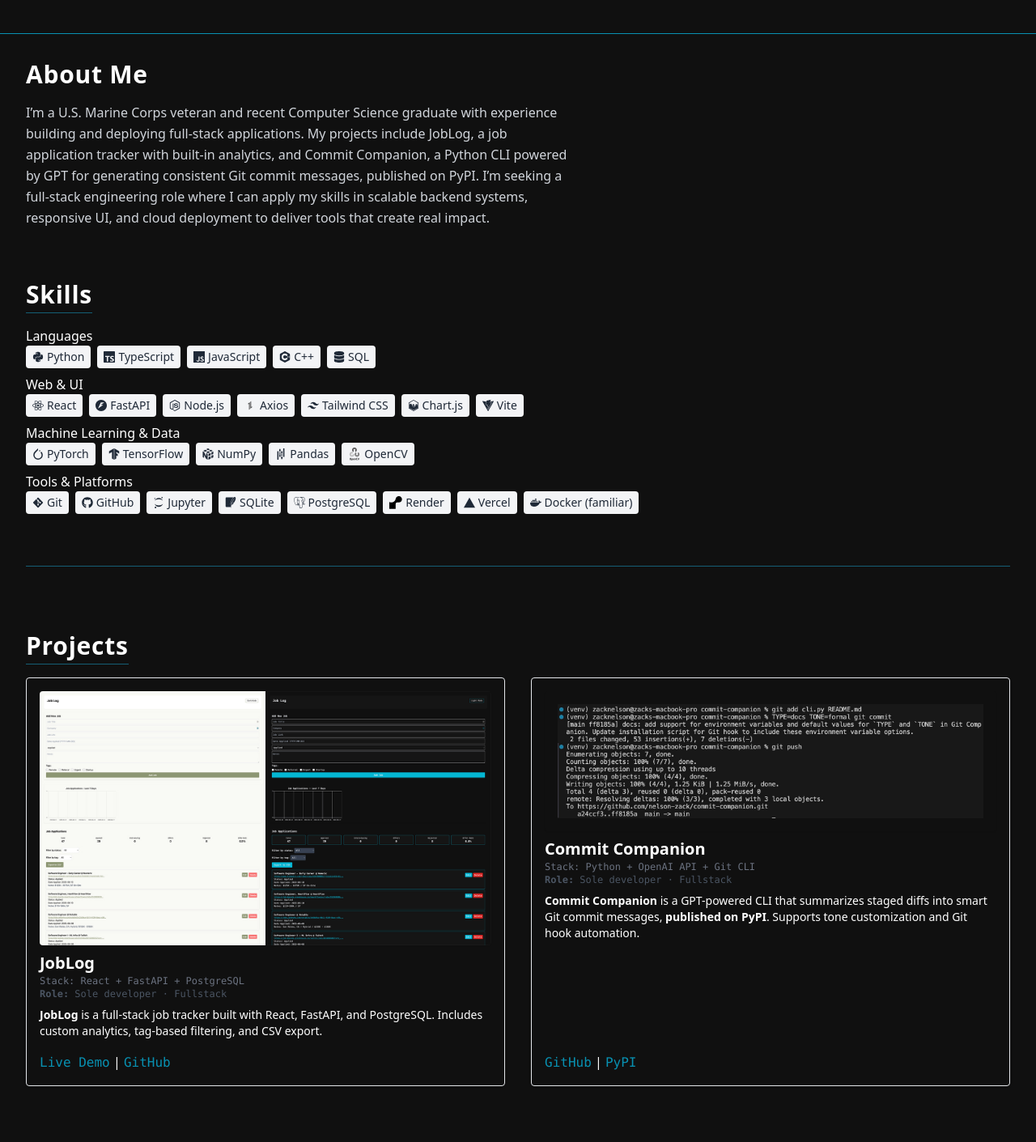
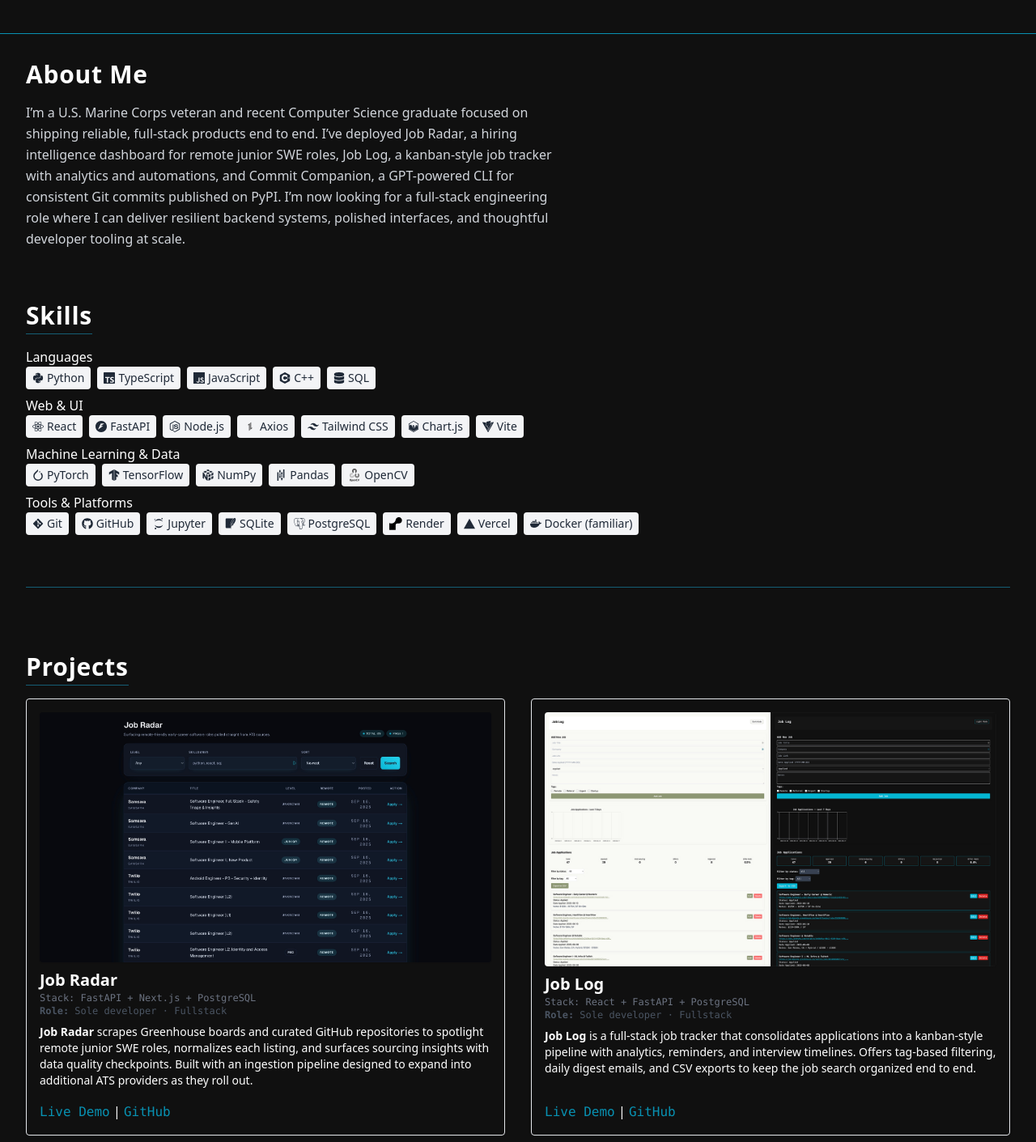
Before and after one commit to nelson-zack/portfolio, a React (Vite) app: page / in a window 1280 px wide. Shown: the part 93-1504 px from the top of the page at 81% size. Built offline with nearby package versions, Linux system fonts and the light colour scheme.

Commit message:
chore: update AOS initialization duration to 700 and once to false in App.tsx. Refactor bio to focus on shipping full-stack products. Add Job Radar card with project details and links. Update old card names and descriptions.

```diff
--- a/src/App.tsx
+++ b/src/App.tsx
@@ -30,7 +30,7 @@
 
 function App() {
   useEffect(() => {
-    AOS.init({ duration: 700, once: true });
+    AOS.init({ duration: 700, once: false });
   }, []);
   return (
     <div className='min-h-screen bg-[#101010] text-white font-sans flex flex-col'>
@@ -100,14 +100,15 @@
           </h2>
           <p className='max-w-2xl font-light text-gray-300 leading-relaxed'>
             I’m a U.S. Marine Corps veteran and recent Computer Science graduate
-            with experience building and deploying full-stack applications. My
-            projects include <strong>JobLog</strong>, a job application tracker
-            with built-in analytics, and <strong>Commit Companion</strong>, a
-            Python CLI powered by GPT for generating consistent Git commit
-            messages, <strong>published on PyPI</strong>. I’m seeking a
-            full-stack engineering role where I can apply my skills in scalable
-            backend systems, responsive UI, and cloud deployment to deliver
-            tools that create real impact.
+            focused on shipping reliable, full-stack products end to end. I’ve
+            deployed <strong>Job Radar</strong>, a hiring intelligence dashboard
+            for remote junior SWE roles, <strong>Job Log</strong>, a kanban-style
+            job tracker with analytics and automations, and
+            <strong> Commit Companion</strong>, a GPT-powered CLI for consistent
+            Git commits <strong>published on PyPI</strong>. I’m now looking for a
+            full-stack engineering role where I can deliver resilient backend
+            systems, polished interfaces, and thoughtful developer tooling at
+            scale.
           </p>
         </section>
 
@@ -242,7 +243,55 @@
             Projects
           </h2>
           <div className='grid md:grid-cols-2 gap-8'>
-            {/* JobLog Card */}
+            {/* Job Radar Card */}
+            <div
+              title='Monitor ATS job boards and surface hiring insights'
+              className='p-4 border rounded shadow transition hover:shadow-[0_0_0_3px_#22d3ee,0_0_12px_#22d3ee] hover:scale-[1.01] motion-safe:transition-transform motion-safe:duration-300 flex flex-col justify-between min-h-[500px]'
+            >
+              <div className='flex-1 flex flex-col'>
+                <img
+                  src='/job-radar-thumb.jpg'
+                  alt='Screenshot of Job Radar dashboard'
+                  className='w-full mb-2 rounded shadow-sm'
+                />
+                <h3 className='text-xl font-semibold'>Job Radar</h3>
+                <p className='text-xs text-gray-500 font-mono'>
+                  Stack: FastAPI + Next.js + PostgreSQL
+                </p>
+                <p className='text-xs text-gray-600 mb-2 font-mono'>
+                  <strong>Role:</strong> Sole developer · Fullstack
+                </p>
+                <p className='text-sm mb-2'>
+                  <strong>Job Radar</strong> scrapes Greenhouse boards and curated
+                  GitHub repositories to spotlight remote junior SWE roles,
+                  normalizes each listing, and surfaces sourcing insights with
+                  data quality checkpoints. Built with an ingestion pipeline
+                  designed to expand into additional ATS providers as they roll
+                  out.
+                </p>
+              </div>
+              <div className='mt-2'>
+                <a
+                  href='https://jobradar.zacknelson.dev/'
+                  className='text-cyan-600 hover:underline hover:text-cyan-400 transition font-mono'
+                  target='_blank'
+                  rel='noopener noreferrer'
+                >
+                  Live Demo
+                </a>{' '}
+                |{' '}
+                <a
+                  href='https://github.com/nelson-zack/job-radar'
+                  className='text-cyan-600 hover:underline hover:text-cyan-400 transition font-mono'
+                  target='_blank'
+                  rel='noopener noreferrer'
+                >
+                  GitHub
+                </a>
+              </div>
+            </div>
+
+            {/* Job Log Card */}
             <div
               title='Track your job applications with analytics and tags'
               className='p-4 border rounded shadow transition hover:shadow-[0_0_0_3px_#22d3ee,0_0_12px_#22d3ee] hover:scale-[1.01] motion-safe:transition-transform motion-safe:duration-300 flex flex-col justify-between min-h-[500px]'
@@ -250,10 +299,10 @@
               <div className='flex-1 flex flex-col'>
                 <img
                   src='/joblog-thumb.jpg'
-                  alt='Screenshot of JobLog'
+                  alt='Screenshot of Job Log'
                   className='w-full mb-2 rounded shadow-sm'
                 />
-                <h3 className='text-xl font-semibold'>JobLog</h3>
+                <h3 className='text-xl font-semibold'>Job Log</h3>
                 <p className='text-xs text-gray-500 font-mono'>
                   Stack: React + FastAPI + PostgreSQL
                 </p>
@@ -261,9 +310,11 @@
                   <strong>Role:</strong> Sole developer · Fullstack
                 </p>
                 <p className='text-sm mb-2'>
-                  <strong>JobLog</strong> is a full-stack job tracker built with
-                  React, FastAPI, and PostgreSQL. Includes custom analytics,
-                  tag-based filtering, and CSV export.
+                  <strong>Job Log</strong> is a full-stack job tracker that
+                  consolidates applications into a kanban-style pipeline with
+                  analytics, reminders, and interview timelines. Offers tag-based
+                  filtering, daily digest emails, and CSV exports to keep the job
+                  search organized end to end.
                 </p>
               </div>
               <div className='mt-2'>
@@ -306,10 +357,11 @@
                   <strong>Role:</strong> Sole developer · Fullstack
                 </p>
                 <p className='text-sm mb-2'>
-                  <strong>Commit Companion</strong> is a GPT-powered CLI that
-                  summarizes staged diffs into smart Git commit messages,
-                  <strong> published on PyPI</strong>. Supports tone
-                  customization and Git hook automation.
+                  <strong>Commit Companion</strong> is an open-source CLI that
+                  turns staged diffs into consistent Git commit messages with GPT,
+                  <strong> published on PyPI</strong>. Supports Conventional
+                  Commits, tone presets, and optional Git hook automation for
+                  hands-free commits.
                 </p>
               </div>
               <div className='mt-2'>
```
Also changed, not shown: public/job-radar-thumb.jpg (added).
